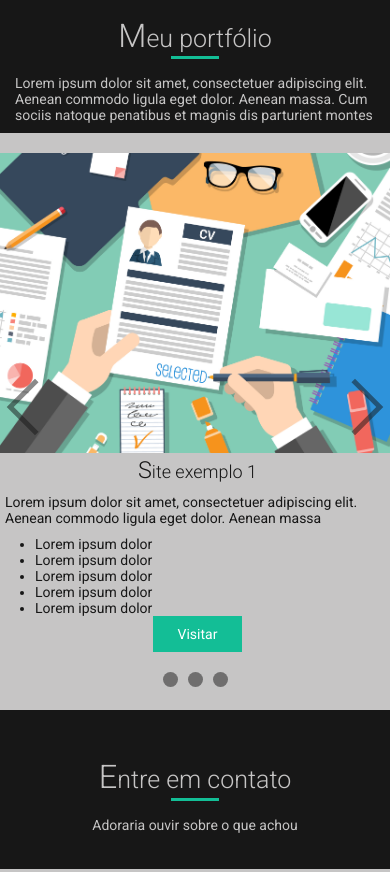
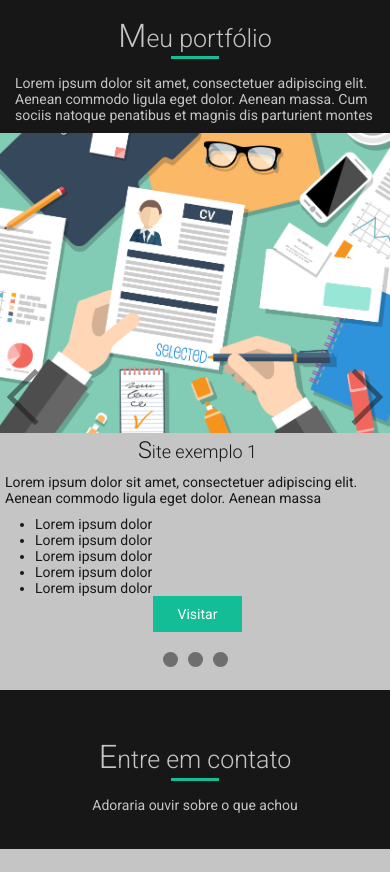
Before and after one commit to wesleyricardi/personalsite, a Next.js app: page / in a window 390 px wide. Shown: the part 1620-2492 px from the top of the page. Built offline with nearby package versions, Linux system fonts and the light colour scheme; grey boxes are pictures that could not be loaded.

Commit message:
complemento do ultimo commit

```diff
--- a/src/styles/components/main/portfolio.module.css
+++ b/src/styles/components/main/portfolio.module.css
@@ -159,4 +159,8 @@ section.main > div > div:first-of-type > div > section > div > button {
   .arrowright {
     right: 15px;
   }
+
+  section.main > div:first-of-type {
+    padding: 0 0 20px;
+  }
 }
```
